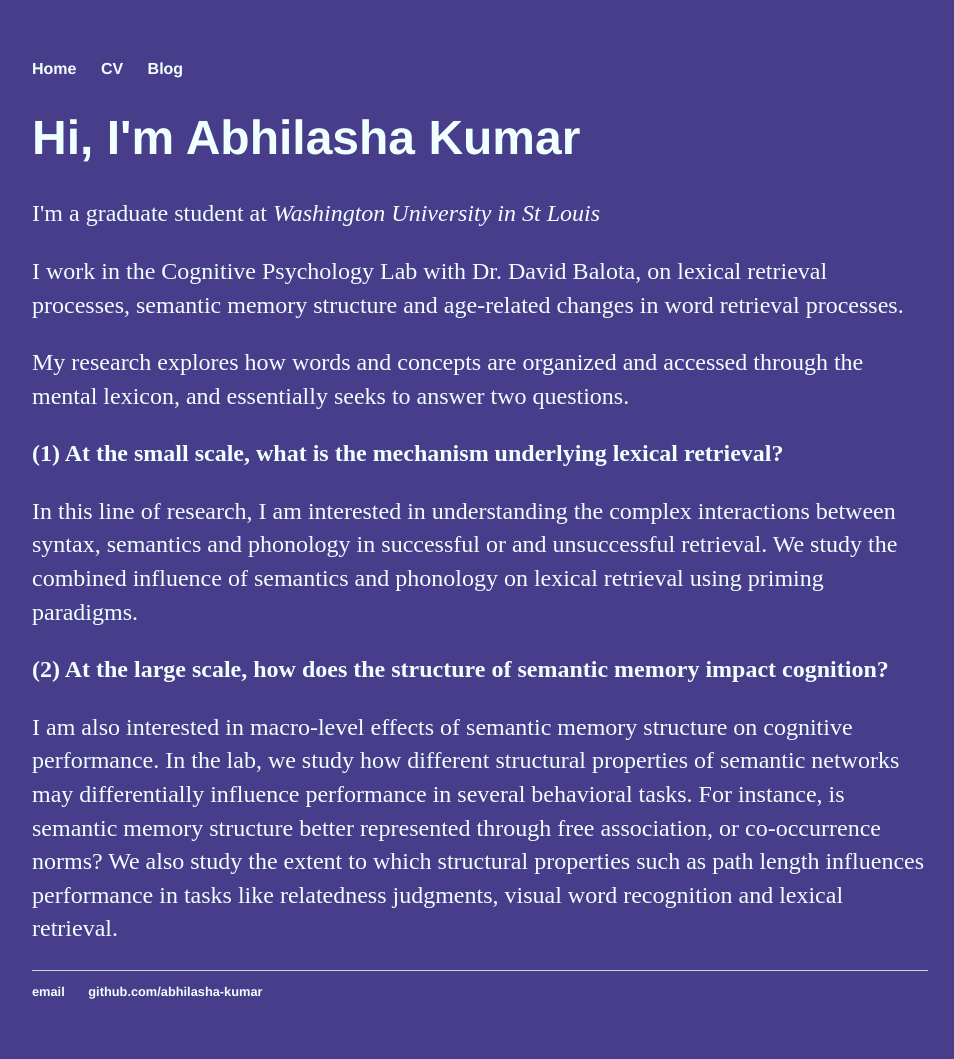
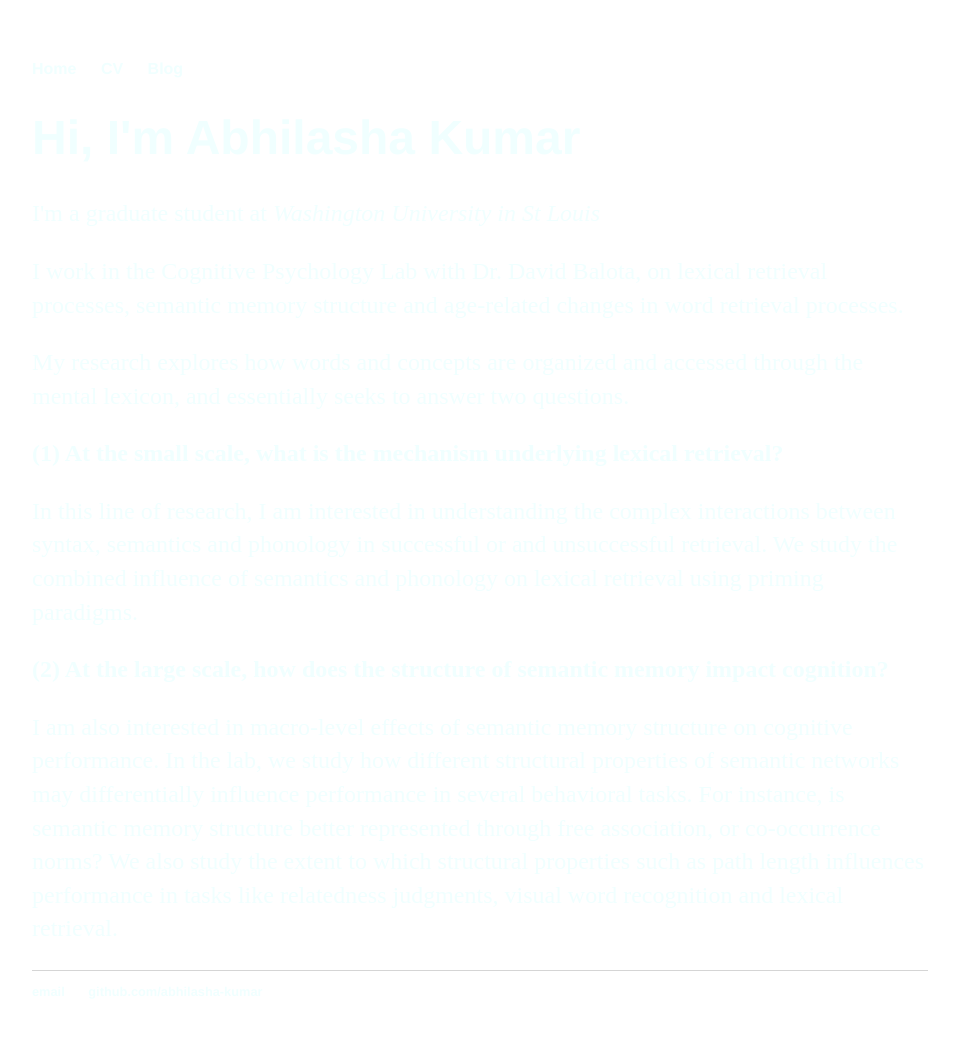
Before and after one commit to abhilasha-kumar/abhilasha-kumar.github.io, a Jekyll site: the page built from index.html, in a window 1280 px wide. Shown: the whole page, without its empty margins (160-1114 px from the left). Built offline with Jekyll 4.4.1, drawn with Linux system fonts in a browser that asks for light colours.

Commit message:
Update main.css

```diff
--- a/css/main.css
+++ b/css/main.css
@@ -1,7 +1,7 @@
 body {
     margin: 60px auto;
     width: 70%;
-    background-color: DarkSlateBlue
+    background-color: D7CFB8
 }
 nav ul, footer ul {
     font-family:'Helvetica', 'Arial', 'Sans-Serif';
```
